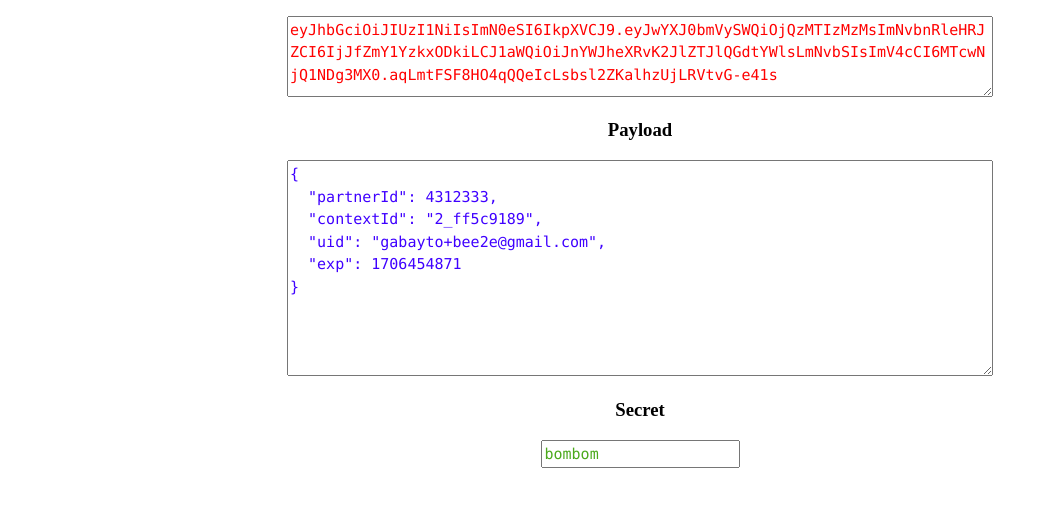
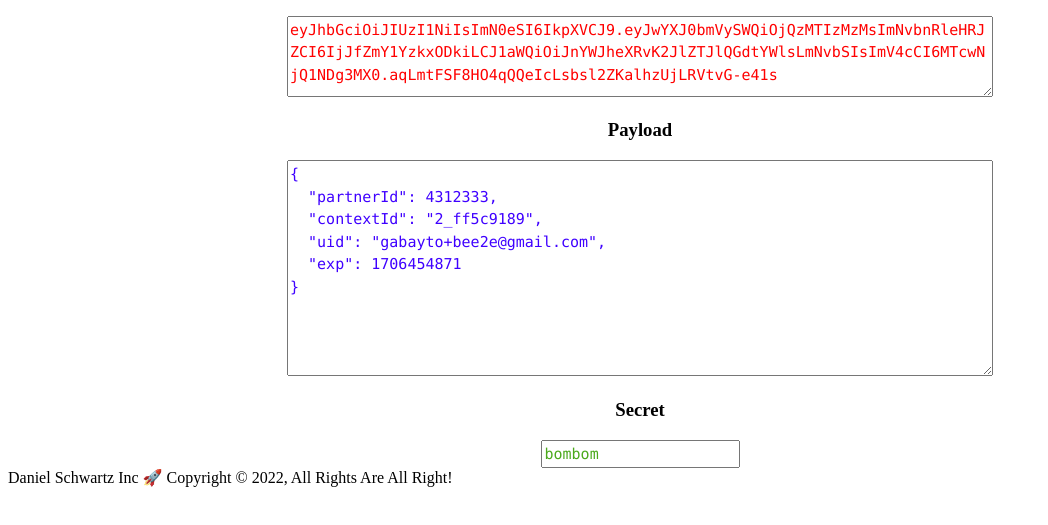
Before and after one commit to danielschwartz85/jwt-debugger, a website built with webpack: page index.html in a window 1280 px wide. Shown: the part 85-610 px from the top of the page, without its empty margins (0-1048 px from the left). Built offline with nearby package versions, Linux system fonts and the light colour scheme.

Commit message:
enabled schwartz  inc

```diff
--- a/index.html
+++ b/index.html
@@ -23,8 +23,8 @@
       <input type="text" name="" class="secret" id="secret" value="bombom">
     </div>
   </div>
-  <!-- <div id="me">
+  <div id="me">
     <span>Daniel Schwartz Inc 🚀 Copyright © 2022, All Rights Are All Right!</span>
-  </div> -->
+  </div>
 </body>
 </html>
```
